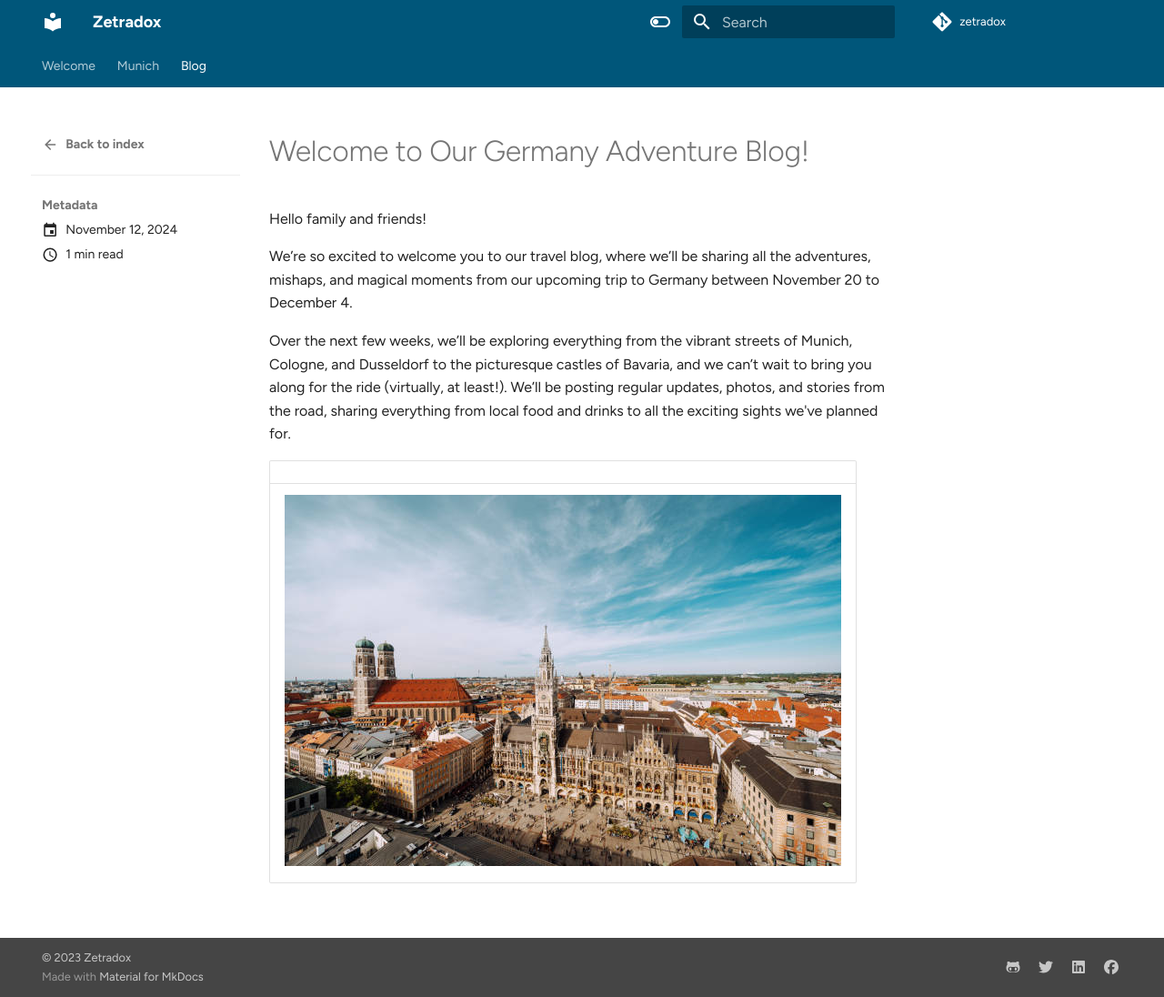
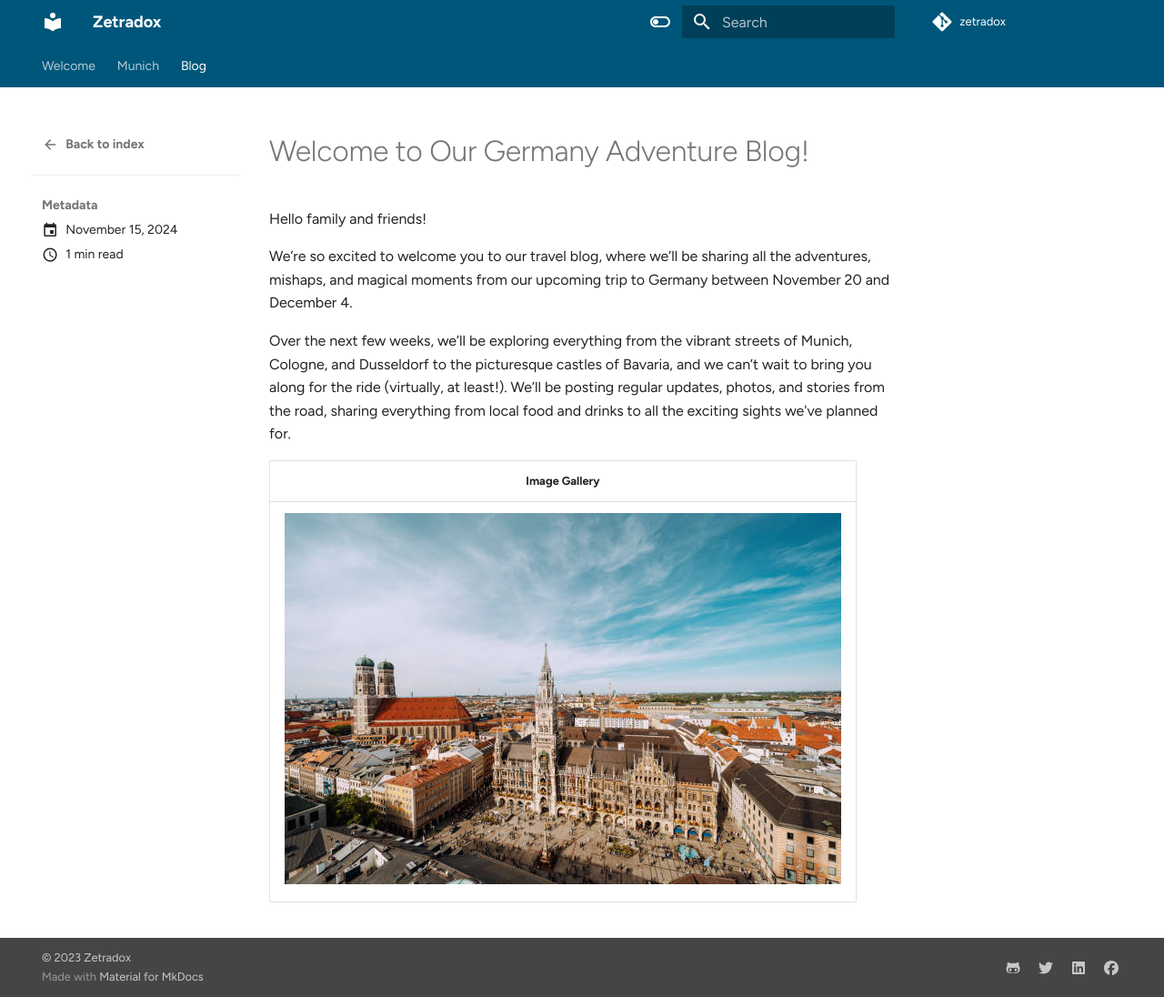
Before and after one commit to igorc1982/zetradox, an MkDocs documentation site: the page built from docs/blog/posts/welcome.md, in a window 1280 px wide and 1096 px high. Shown: the whole window at 91% size. Built offline with MkDocs 1.6.1 and Material for MkDocs 9.7.7, drawn with Linux system fonts in a browser that asks for light colours; comment, search, counter and statistics services are not loaded.

Commit message:
Improve image gallery

```diff
--- a/docs/blog/posts/welcome.md
+++ b/docs/blog/posts/welcome.md
@@ -1,17 +1,17 @@
 ---
 date:
-  created: 2024-11-12
+  created: 2024-11-15
 ---
 
 # Welcome to Our Germany Adventure Blog!
 
 Hello family and friends!
 
-We’re so excited to welcome you to our travel blog, where we’ll be sharing all the adventures, mishaps, and magical moments from our upcoming trip to Germany between November 20 to December 4.
+We’re so excited to welcome you to our travel blog, where we’ll be sharing all the adventures, mishaps, and magical moments from our upcoming trip to Germany between November 20 and December 4.
 <!-- more -->
 
 Over the next few weeks, we’ll be exploring everything from the vibrant streets of Munich, Cologne, and Dusseldorf to the picturesque castles of Bavaria, and we can’t wait to bring you along for the ride (virtually, at least!). We’ll be posting regular updates, photos, and stories from the road, sharing everything from local food and drinks to all the exciting sights we've planned for.
 
-|                                       |
-|:-------------------------------------:|
+|              Image Gallery               |
+|:----------------------------------------:|
 | ![pic](../../images/Munich.jpg "Munich") |
```
Also changed, not shown: docs/blog/posts/template.md (+2 -2 lines).
